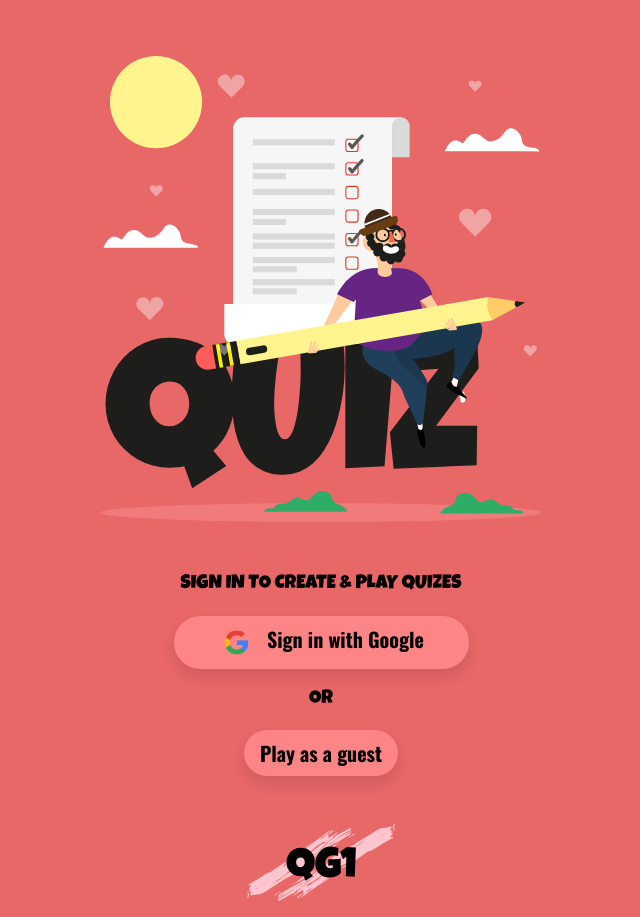
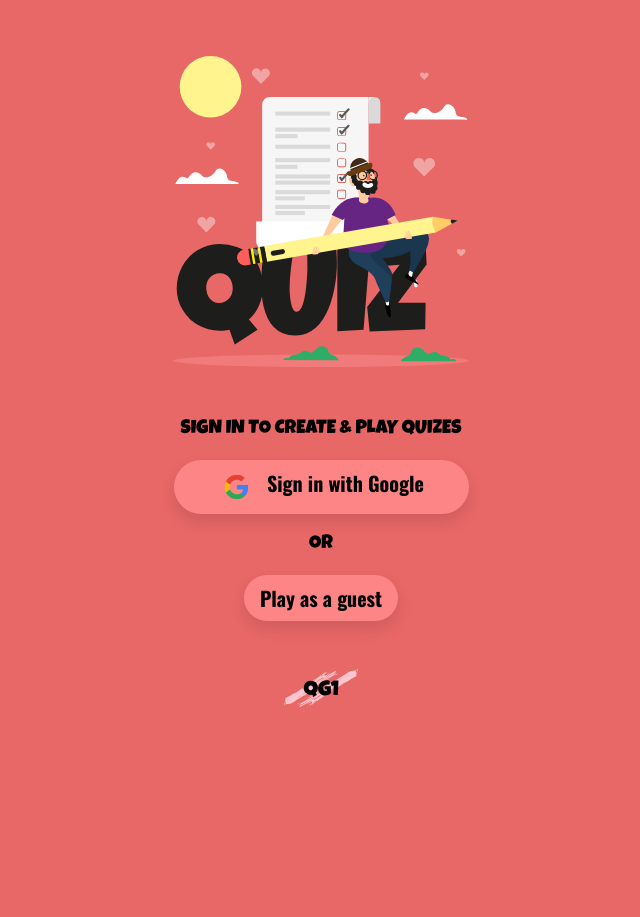
Before and after one commit to fredrik-p/quiz-grupp-1, a React (Create React App) app: page / in a window 768 px wide. Shown: the whole page, without its empty margins (63-703 px from the left). After the commit the page ends 800 px from the top, so only its background shows below. Built offline with nearby package versions, Linux system fonts and the light colour scheme; no server answers.

Commit message:
fixed media query issue

```diff
--- a/src/index.scss
+++ b/src/index.scss
@@ -398,7 +398,17 @@ body {
 	#scoreScreen{
 		max-width: 35%;
 
-    }
+	}
+
+	// ---- Login Page ----
+
+	.login-logo {
+	width: 40%;
+	}
+
+	.qg1-logo {
+		width: 10%;
+	}
 }
 @media screen and (min-width: 1200px) {
 
```
